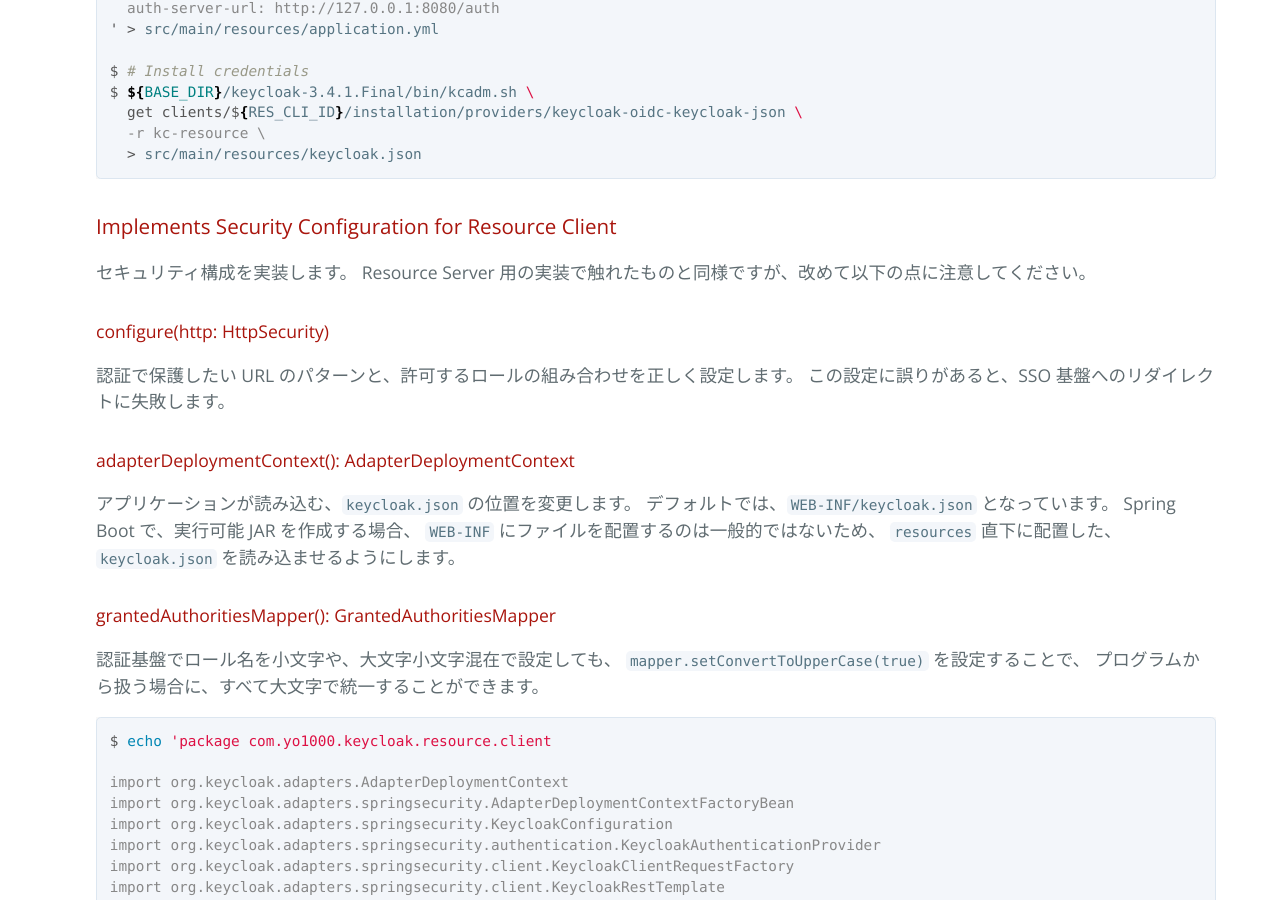
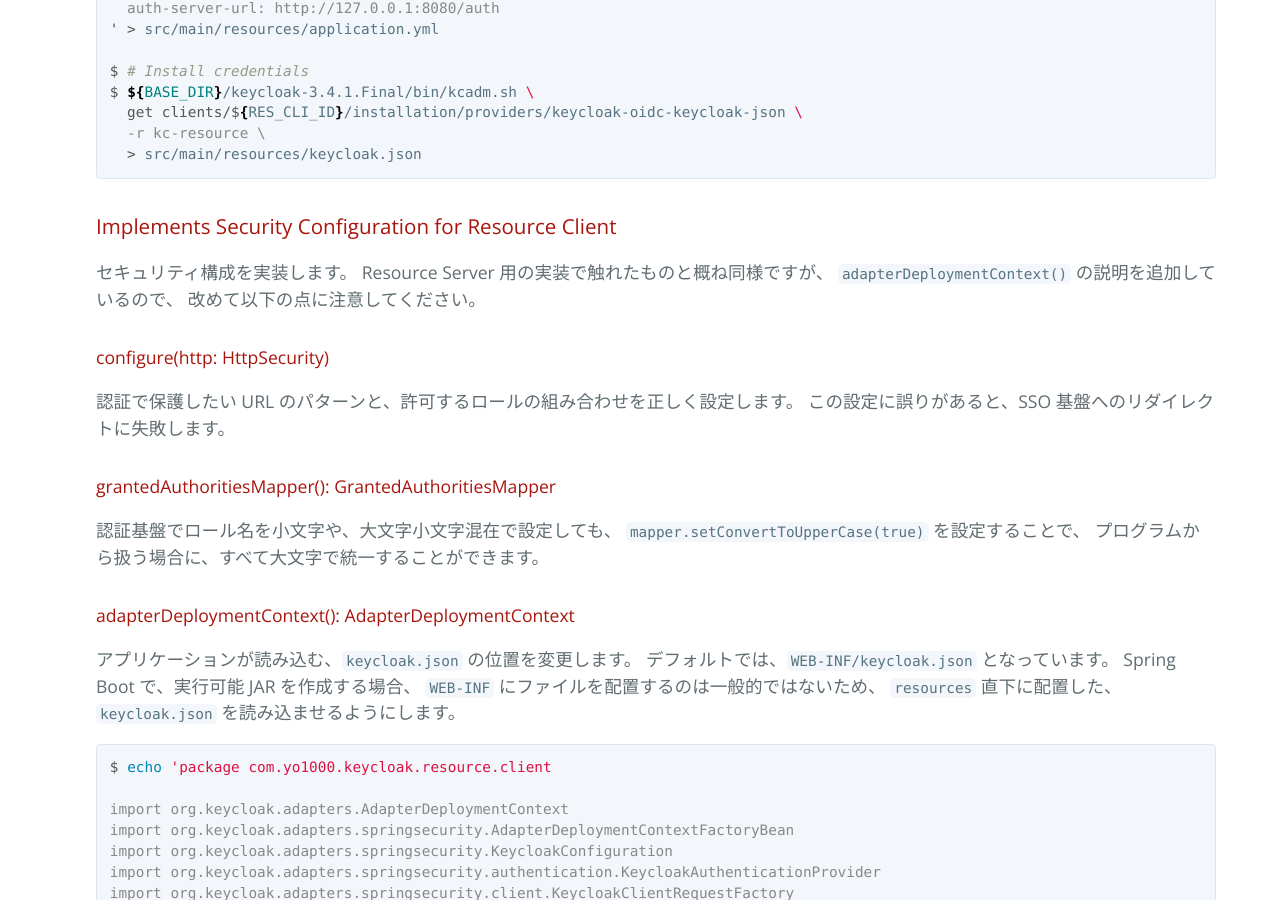
Before and after one commit to yo1000/blog.yo1000.com, a Jekyll site: the page built from _posts/2017-12-18-keycloak-example-resource-server-client.md, in a window 1280 px wide and 900 px high, scrolled down 11431 px. Built offline with Jekyll 4.4.1, drawn with Linux system fonts in a browser that asks for light colours; our own code applies the rules of GitHub Pages for plain Markdown files; some of the changed lines change nothing that is shown.

Commit message:
Update 2017-12-18-keycloak-example-resource-server-client.md

````diff
--- a/_posts/2017-12-18-keycloak-example-resource-server-client.md
+++ b/_posts/2017-12-18-keycloak-example-resource-server-client.md
@@ -1,12 +1,12 @@
 ---
 title: Keycloak Example, When Resource Servers and Resource Clients collaboration
-permalink: /:categories/:year/:month/:day/:title
+permalink: /:year/:month/:day/:title
+category: keycloak
 tags:
 - keycloak
 - spring boot
 - spring security
 - kotlin
-- wip
 ---
 
 Keycloak による SSO 検証のデモサイト構築メモ。
@@ -479,11 +479,18 @@
 
 ### Implements Security Configuration for Resource Client
 セキュリティ構成を実装します。
-Resource Server 用の実装で触れたものと同様ですが、改めて以下の点に注意してください。
+Resource Server 用の実装で触れたものと概ね同様ですが、
+`adapterDeploymentContext()` の説明を追加しているので、
+改めて以下の点に注意してください。
 
 #### configure(http: HttpSecurity)
 認証で保護したい URL のパターンと、許可するロールの組み合わせを正しく設定します。
 この設定に誤りがあると、SSO 基盤へのリダイレクトに失敗します。
+
+#### grantedAuthoritiesMapper(): GrantedAuthoritiesMapper
+認証基盤でロール名を小文字や、大文字小文字混在で設定しても、
+`mapper.setConvertToUpperCase(true)` を設定することで、
+プログラムから扱う場合に、すべて大文字で統一することができます。
 
 #### adapterDeploymentContext(): AdapterDeploymentContext
 アプリケーションが読み込む、`keycloak.json` の位置を変更します。
@@ -491,11 +498,6 @@
 Spring Boot で、実行可能 JAR を作成する場合、
 `WEB-INF` にファイルを配置するのは一般的ではないため、
 `resources` 直下に配置した、`keycloak.json` を読み込ませるようにします。
-
-#### grantedAuthoritiesMapper(): GrantedAuthoritiesMapper
-認証基盤でロール名を小文字や、大文字小文字混在で設定しても、
-`mapper.setConvertToUpperCase(true)` を設定することで、
-プログラムから扱う場合に、すべて大文字で統一することができます。
 
 ```console
 $ echo 'package com.yo1000.keycloak.resource.client
````
